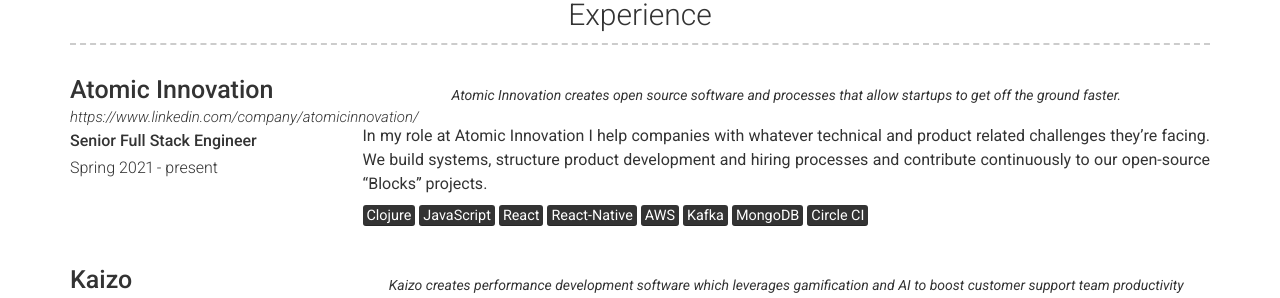
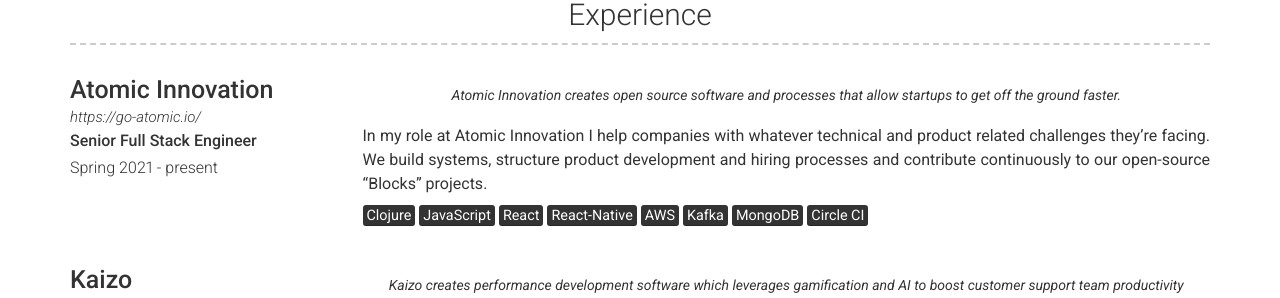
Before and after one commit to jonassvalin/jonassvalin.github.io, a Jekyll site: the page built from index.md, in a window 1280 px wide. Shown: the part 545-843 px from the top of the page. Built offline with Jekyll 4.4.1, drawn with Linux system fonts in a browser that asks for light colours; nearby versions of some CDN libraries; part of the change alters nothing that is shown.

Commit message:
Update experience.yml

```diff
--- a/_data/experience.yml
+++ b/_data/experience.yml
@@ -1,7 +1,7 @@
 # Experience template
 - layout: left
   company: Atomic Innovation
-  link: https://www.linkedin.com/company/atomicinnovation/
+  link: https://go-atomic.io/
   job_title: Senior Full Stack Engineer
   dates: Spring 2021 - present
   quote: >
```
